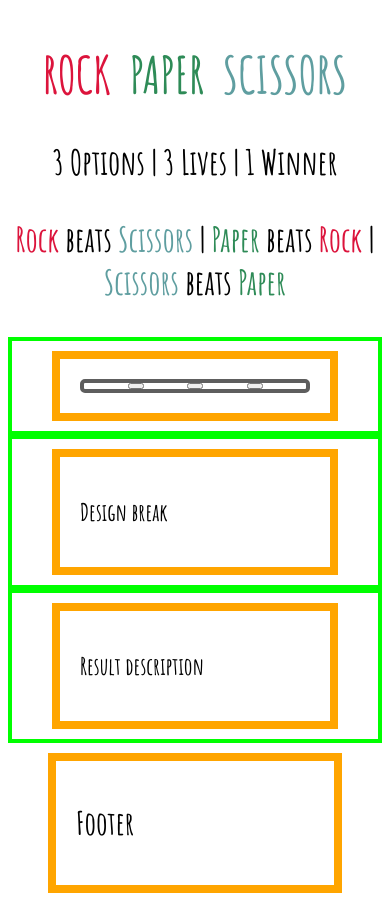
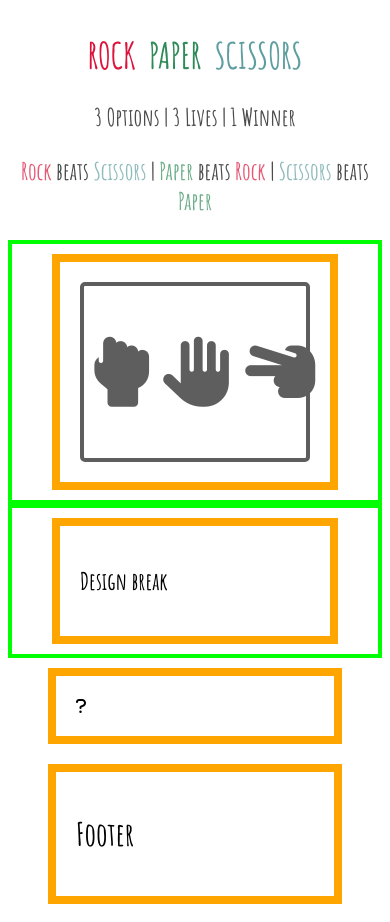
Before and after one commit to JimmyOC99/Rock-Paper_Scissors, a plain HTML site: page index.html in a window 390 px wide. Drawn offline with Linux system fonts and the light colour scheme.

Commit message:
Changes to buttons for player selection

```diff
--- a/index.html
+++ b/index.html
@@ -8,8 +8,7 @@
     <!-- Link Main CSS file -->
     <link rel="stylesheet" href="style.css">
     <!-- Reference font awesome in html -->
-    <link href="assets/css/solid.css" rel="stylesheet">
-    <link href="assets/css/brands.css" rel="stylesheet">
+    <link href="assets/css/all.min.css" rel="stylesheet">
     <!-- Link Google Fonts API -->
     <link rel="preconnect" href="https://fonts.googleapis.com">
     <link rel="preconnect" href="https://fonts.gstatic.com" crossorigin>
@@ -36,14 +35,14 @@
                 <inner-column>
 
                     <weapons-area>
-                        <button class="rock-button">
-                            <i class="fa-solid fa-hand-back-fist"></i>
+                        <button class="rock-button weapon-button">
+                            <i class="fa-solid fa-hand-back-fist rock-icon"></i>
                         </button>
-                        <button class="paper-button">
-                            <i class="fa-solid fa-hand"></i>
+                        <button class="paper-button weapon-button">
+                            <i class="fa-solid fa-hand pap-icon"></i>
                         </button>
-                        <button class="scissors-button">
-                            <i class="fa-solid fa-hand-scissors"></i>
+                        <button class="scissors-button weapon-button">
+                            <i class="fa-solid fa-hand-scissors scissor-icon"></i>
                         </button>
                     </weapons-area>
 
@@ -56,11 +55,11 @@
                 </inner-column>
             </section>
 
-            <section>
+            <results>
                 <inner-column>
-                    <h1>Result description</h1>
+                    <div class="player-choice"><i class="fa-solid fa-question"></i></div>
                 </inner-column>
-            </section>
+            </results>
         </main>
         <footer>
             <inner-column>
--- a/style.css
+++ b/style.css
@@ -4,14 +4,20 @@
 }
 
 /* SETTINGS */
+
+html {
+    --red: #dc143c;
+    --green: #2e8b57;
+    --blue: #5f9ea0;
+}
 .red-color {
-    color:crimson;
+    color:#dc143c;
 }
 .green-color {
-    color:seagreen;
+    color:#2e8b57;
 }
 .blue-color {
-    color:cadetblue;
+    color:#5f9ea0;
 }
 
 /* DEV STYLES */
@@ -58,13 +64,14 @@ header {
     font-size: 24px;
 }
 
+header p {
+    opacity: 0.7;
+}
+
 .loud-voice {
     font-size: 3em;
     font-weight: 700;
 }
-
-
-
 
 
 weapons-area {
@@ -74,11 +81,43 @@ weapons-area {
     border-radius: 5px;
 }
 
+.weapon-button {
+    background-color: transparent;
+    border: none;
+}
+
+.rock-icon, .pap-icon, .scissor-icon {
+    margin: 50px 0;
+    color: #5e5e5e;
+    font-size: 70px;
+  }
+
+  .rock-icon:hover, .pap-icon:hover, .scissor-icon:hover {
+    cursor: pointer;
+    transform: scale(1.2) translateY(-20px);
+    transition: 0.2s ease-in-out;
+    opacity: 0.5;
+}
+
+.rock-icon:hover {
+    color: var(--red);
+}
+
+.pap-icon:hover {
+    color: var(--green);
+}
+
+.scissor-icon:hover {
+    color: var(--blue);
+}
+
+
+
 /* RESPONSIVE LAYOUT */
 
-@media (max-width: 700px) {
+@media (max-width: 800px) {
     header {
-        font-size: 17px;
+        font-size: 12px;
     }
 
 
```
Also changed, not shown: script.js (added).
